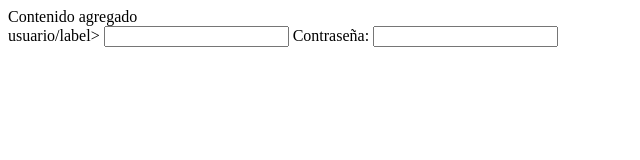
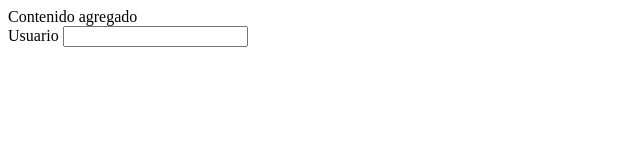
Before and after one commit to DavidCampos15012017/hello-world-git, a plain HTML site: page index.html in a window 1280 px wide. Shown: the whole page, without its empty margins (0-640 px from the left). Drawn offline with Linux system fonts and the light colour scheme.

Commit message:
Se modificó el formulario

```diff
--- a/index.html
+++ b/index.html
@@ -15,10 +15,8 @@
     </section>
     <section>
         <form action="" method="post">
-            <label for="usuario">usuario/label>
-            <input type="text" name="usuario" id="usuario">
-            <label for="contrasena">Contraseña:</label>
-            <input type="password" name="contrasena" id="contrasena">
+            <label>Usuario</label>
+            <input type="text" class="text">
         </form>
     </section>
 </body>
```
